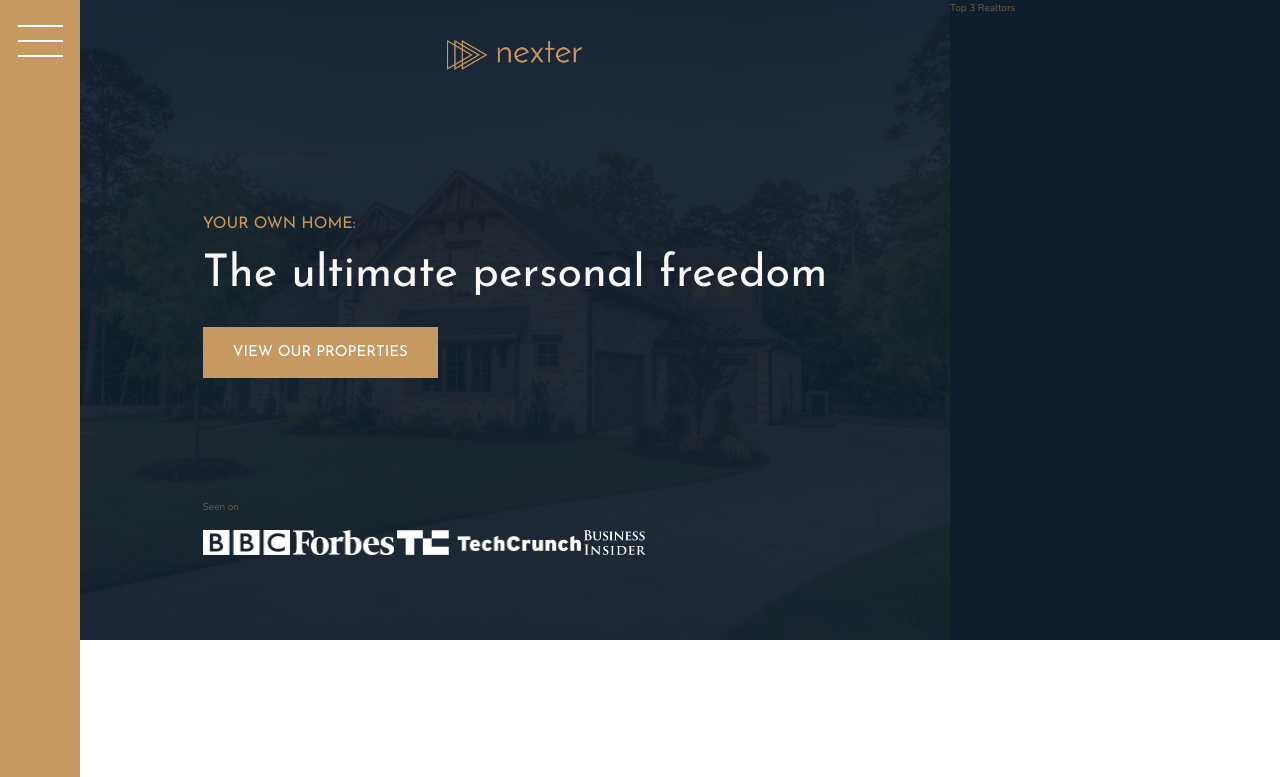
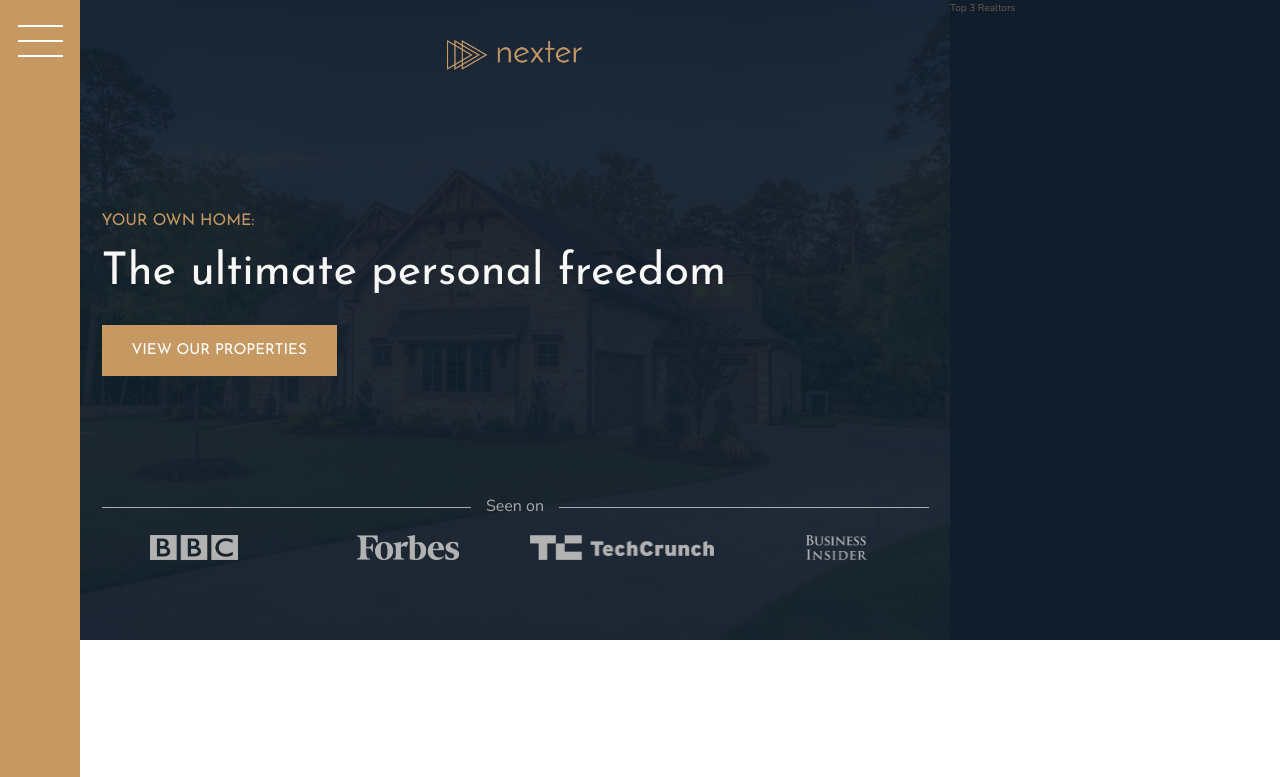
Before and after one commit to bryan-m-rojas/Nexter, a website: page index.html in a window 1280 px wide. Shown: the top 777 px of the page. Drawn offline with nearby package versions, Linux system fonts and the light colour scheme.

Commit message:
Finished implementing header section

```diff
--- a/sass/_header.scss
+++ b/sass/_header.scss
@@ -24,13 +24,32 @@
     }
 
     &__seenon-text {
+        display: grid;
+        grid-template-columns: 1fr max-content 1fr;
+        grid-column-gap: 1.5rem;
+        align-items: center;
 
+        font-size: 1.6rem;
+        color: $color-grey-light-2;
+
+        &::before,
+        &::after {
+            content: "";
+            height: 1px;
+            display: block;
+            background-color: currentColor;
+        }
     }
 
     &__seenon-logos {
+        display: grid;
+        grid-template-columns: repeat(4, 1fr);
+        grid-column-gap: 3rem;
+        justify-items: center;
 
         img {
             height: 2.5rem;
+            filter: brightness(70%);
         }
     }
 }
```
Also changed, not shown: css/style.css.
